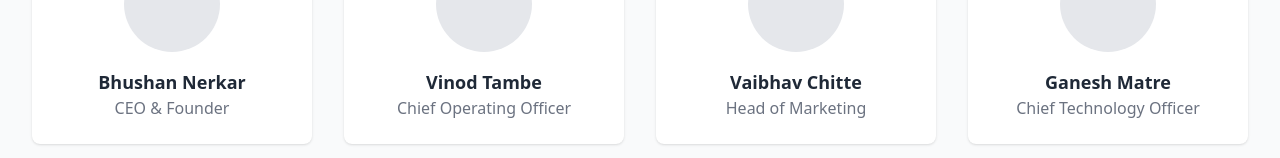
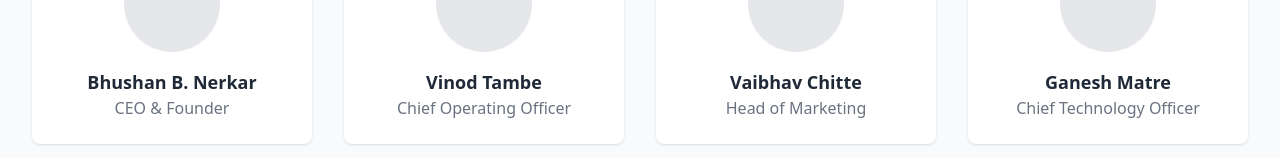
Before and after one commit to nerkarbhushan/service-app, a React (Create React App) app in the folder frontend/: page /aboutUs in a window 1280 px wide. Shown: the part 788-946 px from the top of the page. Built offline with nearby package versions, Linux system fonts and the light colour scheme; no server answers.

Commit message:
Update AboutUs.js

```diff
--- a/frontend/src/pages/AboutUs.js
+++ b/frontend/src/pages/AboutUs.js
@@ -56,7 +56,7 @@ const AboutUs = () => {
             <div className="bg-white shadow rounded-lg p-6">
               <div className="w-24 h-24 mx-auto rounded-full bg-gray-200"></div>
               <h3 className="text-lg font-semibold text-gray-800 mt-4">
-                Bhushan Nerkar
+                Bhushan B. Nerkar
               </h3>
               <p className="text-gray-500">CEO & Founder</p>
             </div>
```
